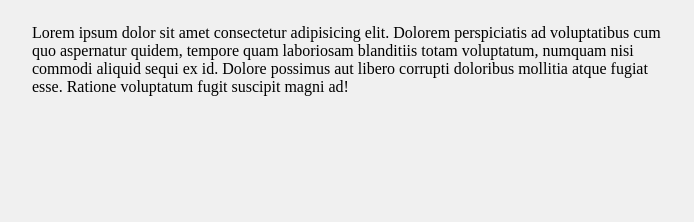
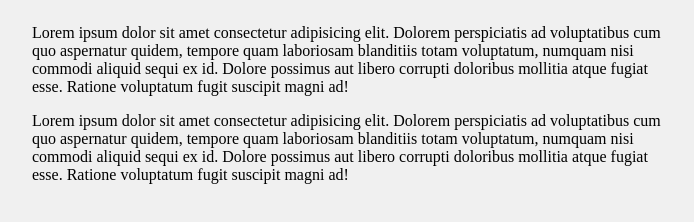
Before and after one commit to shrialle/personal-portfolio, a plain HTML site: page learning-css/text/index.html in a window 1280 px wide. Shown: the part 198-420 px from the top of the page, without its empty margins (292-986 px from the left). Drawn offline with Linux system fonts and the light colour scheme.

Commit message:
updated text

```diff
--- a/learning-css/text/index.html
+++ b/learning-css/text/index.html
@@ -15,6 +15,11 @@
             aspernatur quidem, tempore quam laboriosam blanditiis totam voluptatum, numquam nisi commodi aliquid sequi
             ex id. Dolore possimus aut libero corrupti doloribus mollitia atque fugiat esse. Ratione voluptatum fugit
             suscipit magni ad!</p>
+
+        <p>Lorem ipsum dolor sit amet consectetur adipisicing elit. Dolorem perspiciatis ad voluptatibus cum quo
+            aspernatur quidem, tempore quam laboriosam blanditiis totam voluptatum, numquam nisi commodi aliquid sequi
+            ex id. Dolore possimus aut libero corrupti doloribus mollitia atque fugiat esse. Ratione voluptatum fugit
+            suscipit magni ad!</p>
     </section>
 </body>
 
```
